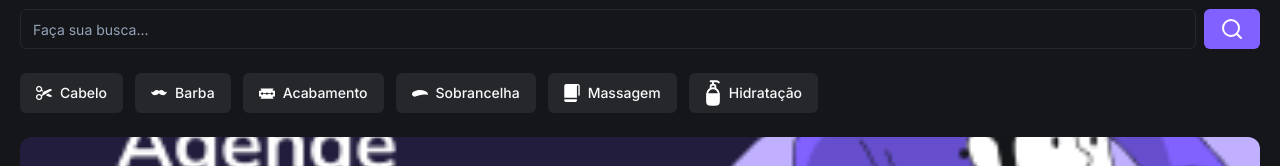
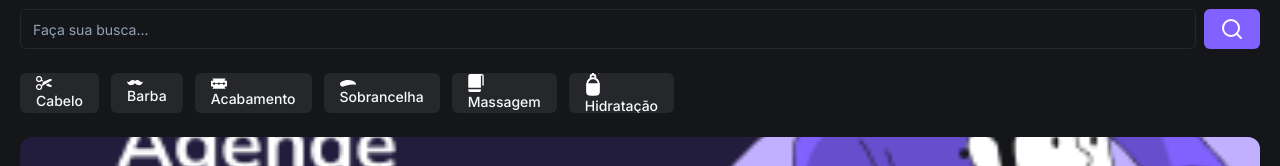
Before and after one commit to rjrocha19/FSW-Barber, a Next.js app: page / in a window 1280 px wide. Shown: the part 157-323 px from the top of the page. Built offline with nearby package versions, Linux system fonts and the light colour scheme; no server answers; the database is empty.

Commit message:
feat: update search siderbar header components

```diff
--- a/app/_components/header.tsx
+++ b/app/_components/header.tsx
@@ -4,12 +4,15 @@ import Image from 'next/image'
 import { Button } from './ui/button'
 import { Sheet, SheetTrigger } from './ui/sheet'
 import SiderbarSheet from './siderbar-sheet'
+import Link from 'next/link'
 
 export default function Header() {
   return (
     <Card>
       <CardContent className="p-5 flex flex-row items-center justify-between">
-        <Image alt="FSW Barber" src="/logo.svg" width={120} height={18} />
+        <Link href="/">
+          <Image alt="FSW Barber" src="/logo.svg" width={120} height={18} />
+        </Link>
         <Sheet>
           <SheetTrigger asChild>
             <Button size="icon" variant="outline">
--- a/app/_components/search.tsx
+++ b/app/_components/search.tsx
@@ -37,7 +37,7 @@ export default function Search() {
           control={form.control}
           name="search"
           render={({ field }) => (
-            <FormItem className='w-full'>
+            <FormItem className="w-full">
               <FormControl>
                 <Input placeholder="Faça sua busca..." {...field} />
               </FormControl>
--- a/app/_components/siderbar-sheet.tsx
+++ b/app/_components/siderbar-sheet.tsx
@@ -97,7 +97,9 @@ export default function SiderbarSheet() {
             key={option.title}
             className="justify-start gap-2"
             variant="ghost"
+            asChild
           >
+            <Link href={`/barbershop?service=${option.title}`}>
               <Image
                 src={option.imageUrl}
                 alt={option.title}
@@ -105,6 +107,7 @@ export default function SiderbarSheet() {
                 width={18}
               />
               {option.title}
+            </Link>
           </Button>
         ))}
       </div>
--- a/app/barbershop/page.tsx
+++ b/app/barbershop/page.tsx
@@ -5,7 +5,8 @@ import { db } from '../_lib/prisma'
 
 interface BarbershopItemProps {
   searchParams: {
-    search?: string
+    title?: string
+    services?: string
   }
 }
 
@@ -14,18 +15,41 @@ export default async function BarbershopPage({
 }: BarbershopItemProps) {
   const barbershop = await db.barbershop.findMany({
     where: {
+      OR: [
+        searchParams.title
+          ? {
             name: {
-        contains: searchParams?.search,
+              contains: searchParams?.title,
               mode: 'insensitive',
             },
+          }
+          : {},
+        searchParams.services
+          ? {
+            services: {
+              some: {
+                name: {
+                  contains: searchParams?.services,
+                  mode: 'insensitive',
+                },
+              },
+            },
+          }
+          : {},
+      ],
     },
   })
   return (
     <div>
+      <div>
         <Header />
+      </div>
+      <div className="my-6 px-5">
         <Search />
+      </div>
+      <div className="px-5">
         <h2 className="mb-3 mt-6 text-xs font-bold upercase text-gray-400">
-        Resultados para &quot;{searchParams?.search}&quot;
+          Resultados para &quot;{searchParams?.title || searchParams?.services}&quot;
         </h2>
         <div className="grid grid-cols-2 gap-4">
           {barbershop.map(barbershop => (
@@ -33,5 +57,6 @@ export default async function BarbershopPage({
           ))}
         </div>
       </div>
+    </div>
   )
 }
--- a/app/globals.css
+++ b/app/globals.css
@@ -40,6 +40,9 @@
   * {
     @apply border-border antialiased;
   }
+  html {
+    @apply h-full;
+  }
   body {
     @apply bg-background text-foreground antialiased h-screen flex flex-col;
   }
--- a/app/layout.tsx
+++ b/app/layout.tsx
@@ -21,10 +21,12 @@ export default function RootLayout({
     <html lang="pt-br" className="dark">
       <body className={inter.className}>
         <AuthProvider>
-          {children}
-          <Toaster />
-          <Footer />
+          <div className="flex h-full flex-col">
+            <div className="flex-1">{children}</div>
+            <Footer />
+          </div>
         </AuthProvider>
+        <Toaster />
       </body>
     </html>
   )
--- a/app/page.tsx
+++ b/app/page.tsx
@@ -6,6 +6,7 @@ import { BarbershopItem } from './_components/barbershop-item'
 import { BookingItem } from './_components/booking-item'
 import { quickSearchOptions } from './_constants/search'
 import Search from './_components/search'
+import Link from 'next/link'
 
 export default async function Home() {
   const barbershops = await db.barbershop.findMany({})
@@ -32,6 +33,7 @@ export default async function Home() {
         <div className="flex gap-3 mt-6 overflow-x-scroll [&::-webkit-scrollbar]:hidden">
           {quickSearchOptions.map(option => (
             <Button key={option.title} variant="secondary" className="gap-2">
+              <Link href={`/barbershop?service=${option.title}`}>
                 <Image
                   src={option.imageUrl}
                   alt={option.title}
@@ -39,6 +41,7 @@ export default async function Home() {
                   height={16}
                 />
                 <p className="text-sm">{option.title}</p>
+              </Link>
             </Button>
           ))}
         </div>
```
Also changed, not shown: 1 other file (tests, documents, lock files or other folders). Lines whose indentation alone changed are shown as unchanged.
